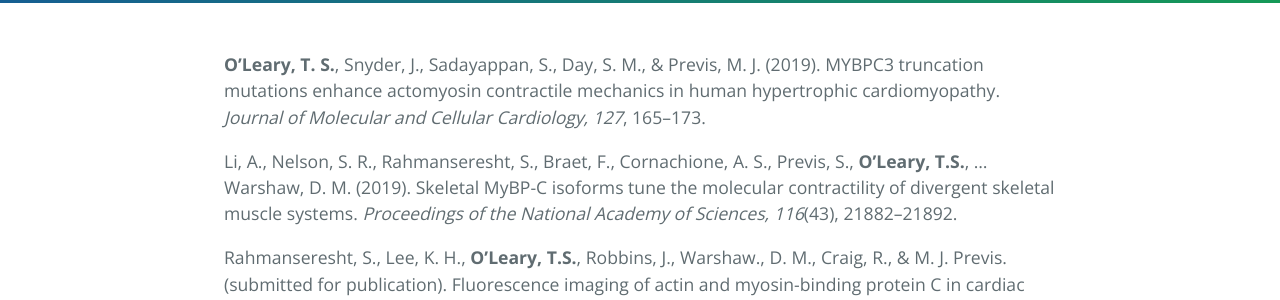
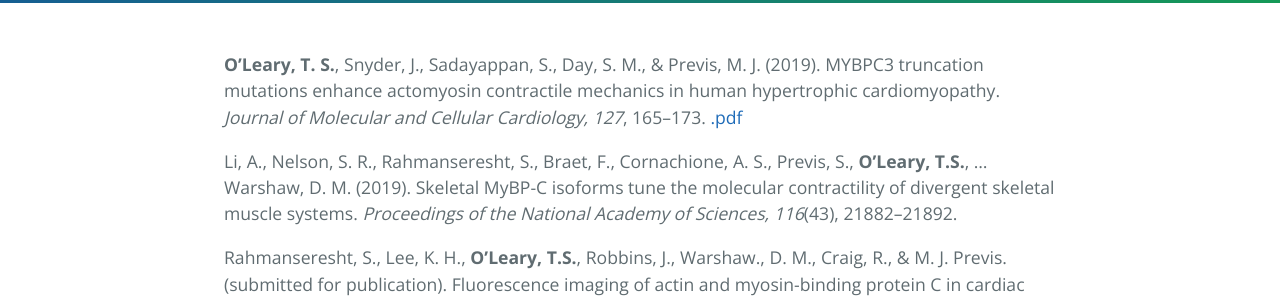
Before and after one commit to tsoleary/tsoleary.github.io, a Jekyll site: the page built from publications.md, in a window 1280 px wide. Shown: the part 323-623 px from the top of the page. Built offline with Jekyll 4.4.1, drawn with Linux system fonts in a browser that asks for light colours.

Commit message:
pdf added

```diff
--- a/publications.md
+++ b/publications.md
@@ -7,7 +7,7 @@
 order: 2
 ---
 
-**O’Leary, T. S.**, Snyder, J., Sadayappan, S., Day, S. M., & Previs, M. J. (2019). MYBPC3 truncation mutations enhance actomyosin contractile mechanics in human hypertrophic cardiomyopathy. _Journal of Molecular and Cellular Cardiology, 127_, 165–173.
+**O’Leary, T. S.**, Snyder, J., Sadayappan, S., Day, S. M., & Previs, M. J. (2019). MYBPC3 truncation mutations enhance actomyosin contractile mechanics in human hypertrophic cardiomyopathy. _Journal of Molecular and Cellular Cardiology, 127_, 165–173. [.pdf](1-s2.0-S0022282818311313-main.pdf)
 
 Li, A., Nelson, S. R., Rahmanseresht, S., Braet, F., Cornachione, A. S., Previs, S., **O’Leary, T.S.**, ... Warshaw, D. M. (2019). Skeletal MyBP-C isoforms tune the molecular contractility of divergent skeletal muscle systems. _Proceedings of the National Academy of Sciences, 116_(43), 21882–21892.
 
```
